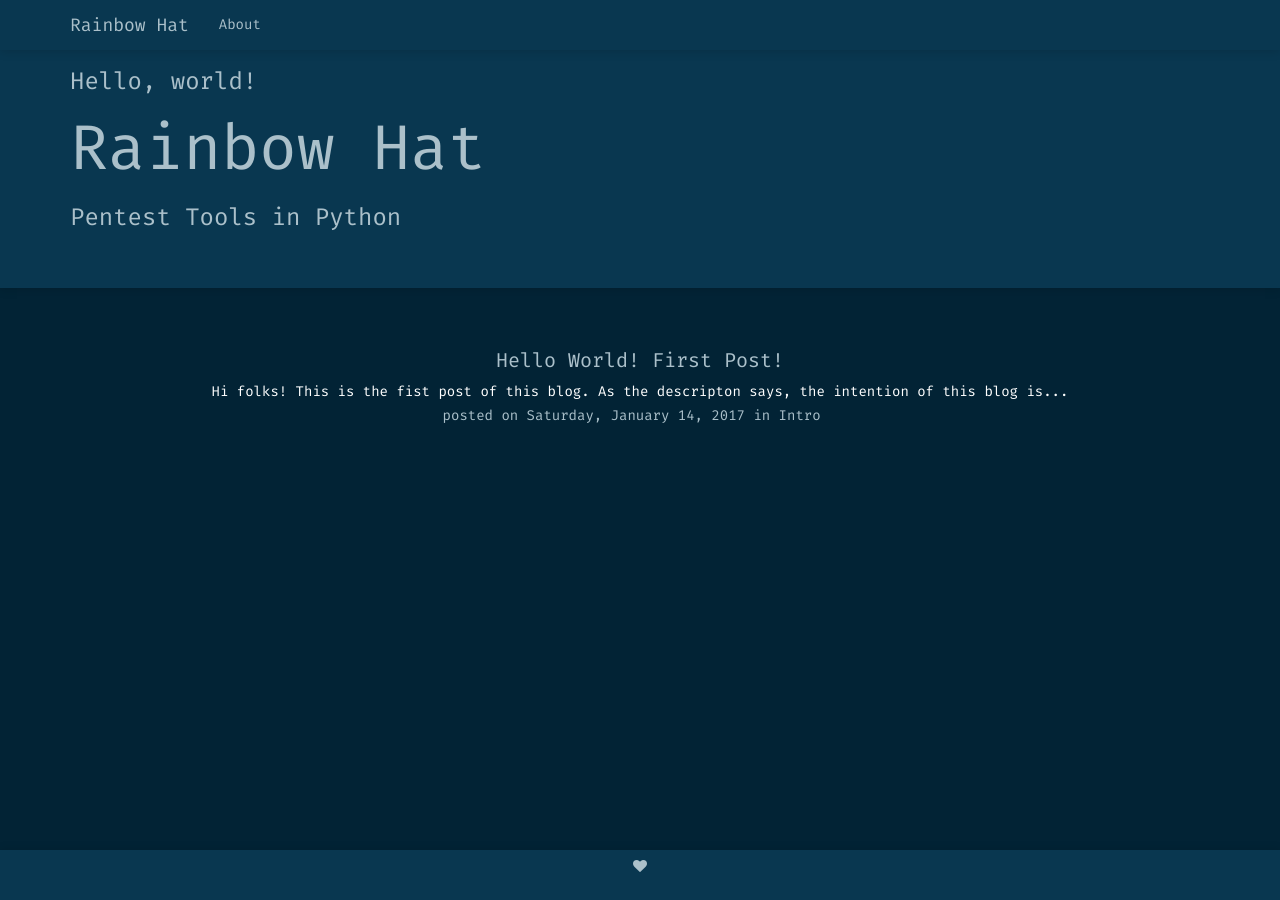
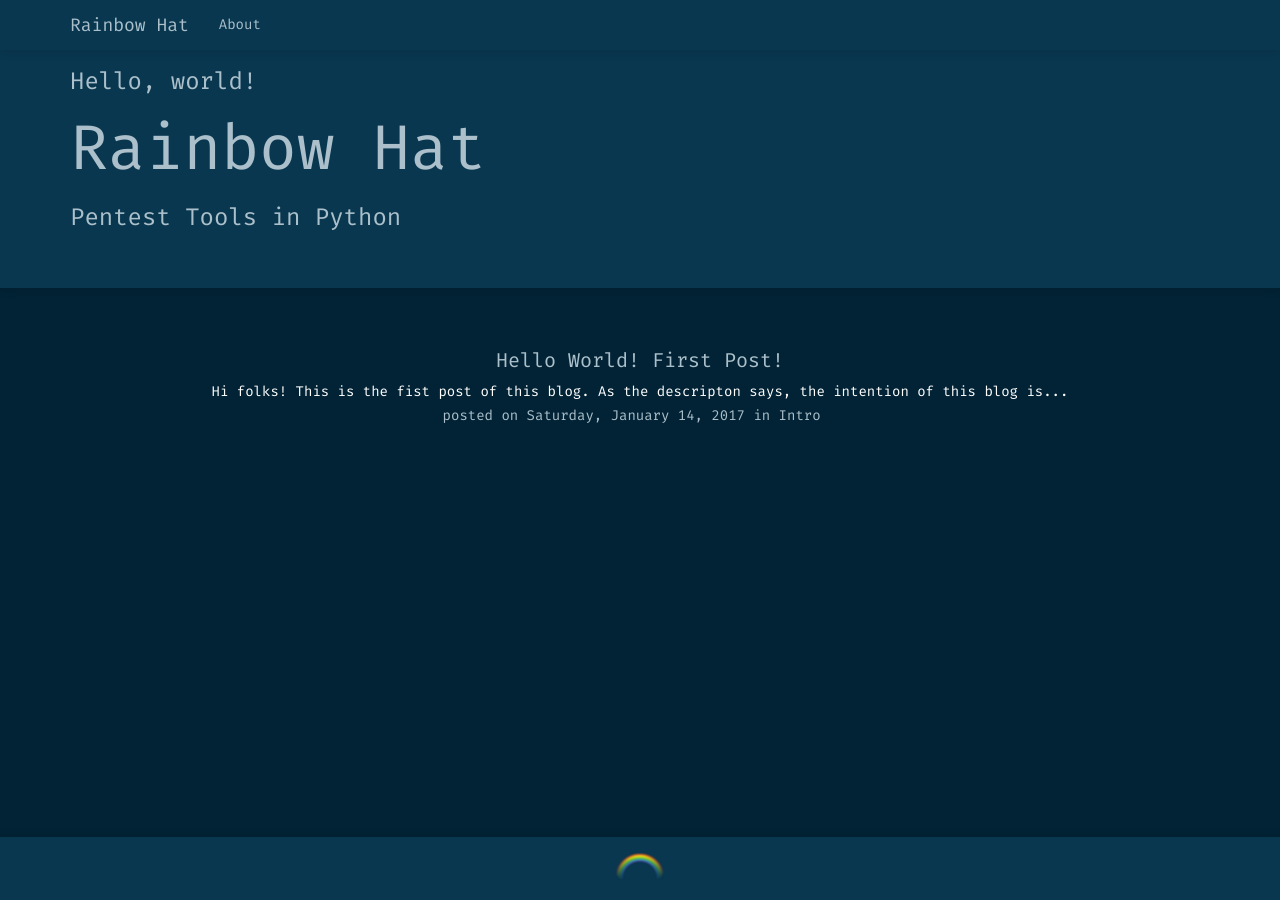
Before and after one commit to GabiLarg/gabilarg.github.io, a Jekyll site: the page built from index.html, in a window 1280 px wide. Built offline with Jekyll 4.4.1, drawn with Linux system fonts in a browser that asks for light colours; nearby versions of some CDN libraries; some web fonts are replaced.

Commit message:
Adding image

```diff
--- a/_includes/footer.html
+++ b/_includes/footer.html
@@ -1,5 +1,5 @@
 <nav class="navbar navbar-default navbar-fixed-bottom">
   <div class="container footer-content">
-   <i class ="fa fa-heart"></i>
+   <img src="../images/Rainbow-icon.png"/>
   </div>
 </nav>
```
Also changed, not shown: images/Rainbow-icon.png (added).
